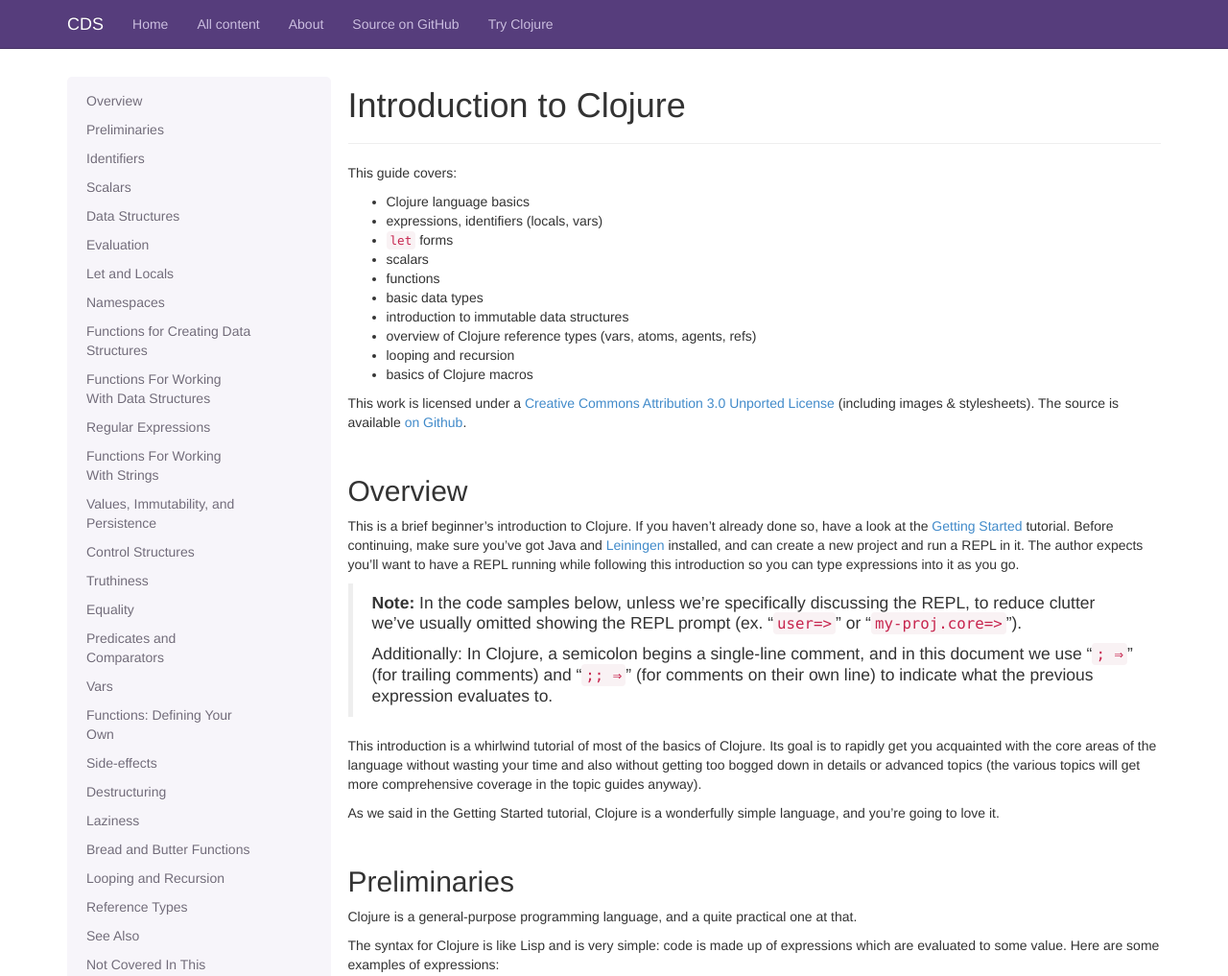
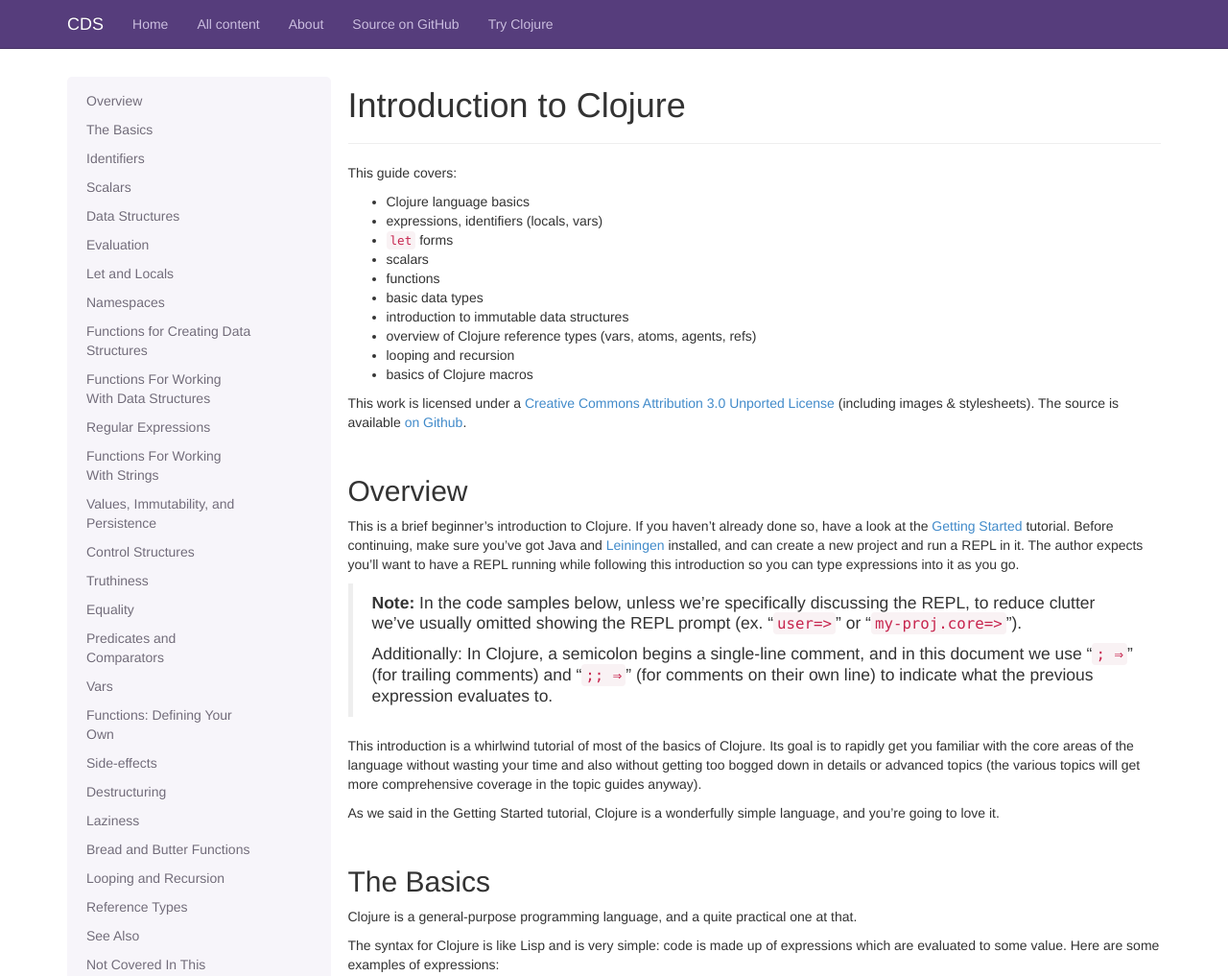
Before and after one commit to clojuredocs/guides, a Jekyll site: the page built from articles/tutorials/introduction.md, in a window 1280 px wide and 1400 px high. Shown: the top 1017 px of the window at 96% size. Built offline with Jekyll 4.4.1, drawn with Linux system fonts in a browser that asks for light colours; some web fonts are replaced; Markdown is read by kramdown in place of the engine named in the settings.

Commit message:
Fixes #245

```diff
--- a/articles/tutorials/introduction.md
+++ b/articles/tutorials/introduction.md
@@ -45,7 +45,7 @@
 > previous expression evaluates to.
 
 This introduction is a whirlwind tutorial of most of the basics of
-Clojure. Its goal is to rapidly get you acquainted with the core
+Clojure. Its goal is to rapidly get you familiar with the core
 areas of the language without wasting your time and also without getting
 too bogged down in details or advanced topics (the various topics will
 get more comprehensive coverage in the topic guides anyway).
@@ -56,7 +56,7 @@
 
 
 
-## Preliminaries
+## The Basics
 
 Clojure is a general-purpose programming language, and a quite
 practical one at that.
```
